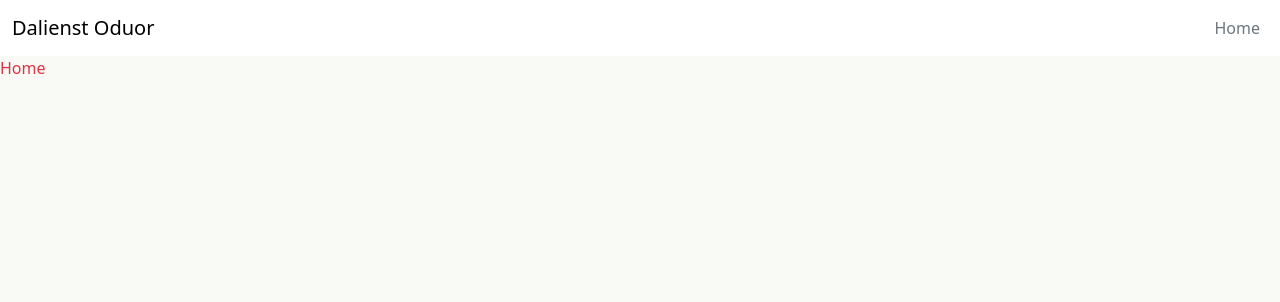
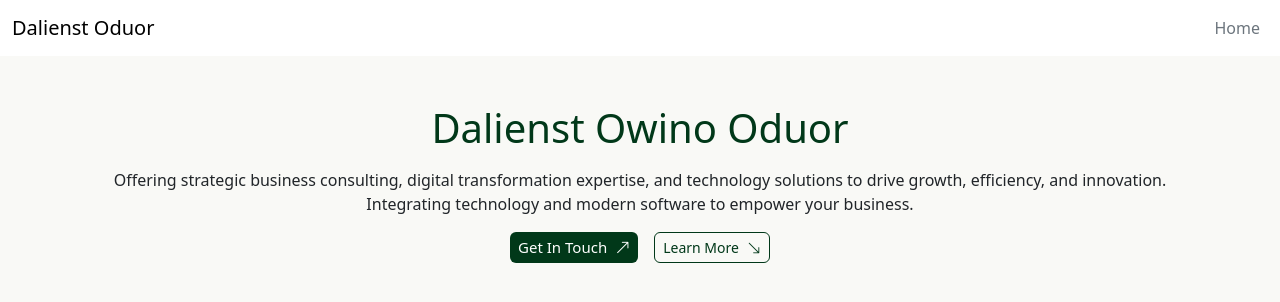
Before and after one commit to dalienst/dalienst, a Next.js app: page / in a window 1280 px wide. Shown: the top 302 px of the page. Built offline with nearby package versions, Linux system fonts and the light colour scheme.

Commit message:
added header

```diff
--- a/app/globals.css
+++ b/app/globals.css
@@ -18,3 +18,32 @@ body {
   padding: 0;
   margin: 0;
 }
+
+.header-title {
+  color: var(--primary);
+}
+
+.primary-btn {
+  background-color: var(--primary);
+  color: #fff;
+  border: none;
+  border-radius: 5px;
+  cursor: pointer;
+  font-size: 15px;
+}
+
+.primary-btn:hover {
+  color: var(--primary);
+  border: var(--primary) solid 1px;
+}
+
+.secondary-btn {
+  color: var(--primary);
+  border: #013819 solid 1px;
+  cursor: pointer;
+}
+
+.secondary-btn:hover {
+  background-color: #013819;
+  color: #fff;
+}
--- a/app/page.jsx
+++ b/app/page.jsx
@@ -1,7 +1,12 @@
+import Header from "@/components/landing/Header";
 import React from "react";
 
 function Home() {
-  return <div className="text-danger">Home</div>;
+  return (
+    <>
+    <Header />
+    </>
+  );
 }
 
 export default Home;
--- /dev/null
+++ b/components/landing/Header.jsx
@@ -0,0 +1,40 @@
+"use client";
+import Link from "next/link";
+import React from "react";
+
+function Header() {
+  return (
+    <>
+      <div className="container-fluid py-5">
+        <div className="container">
+          <h1 className="text-center header-title">Dalienst Owino Oduor</h1>
+
+          <p className="text-center header-description mt-3">
+            Offering strategic business consulting, digital transformation
+            expertise, and technology solutions to drive growth, efficiency, and
+            innovation. Integrating technology and modern software to empower
+            your business.
+          </p>
+
+          <div className="d-flex gap-3 mt-3 justify-content-center">
+            <Link href="#" className="primary-btn btn btn-sm rounded">
+              Get In Touch
+              <span className="ms-2">
+                <i className="bi bi-arrow-up-right"></i>
+              </span>
+            </Link>
+
+            <Link href="#" className="secondary-btn btn btn-sm rounded">
+              Learn More
+              <span className="ms-2">
+                <i className="bi bi-arrow-down-right"></i>
+              </span>
+            </Link>
+          </div>
+        </div>
+      </div>
+    </>
+  );
+}
+
+export default Header;
```
